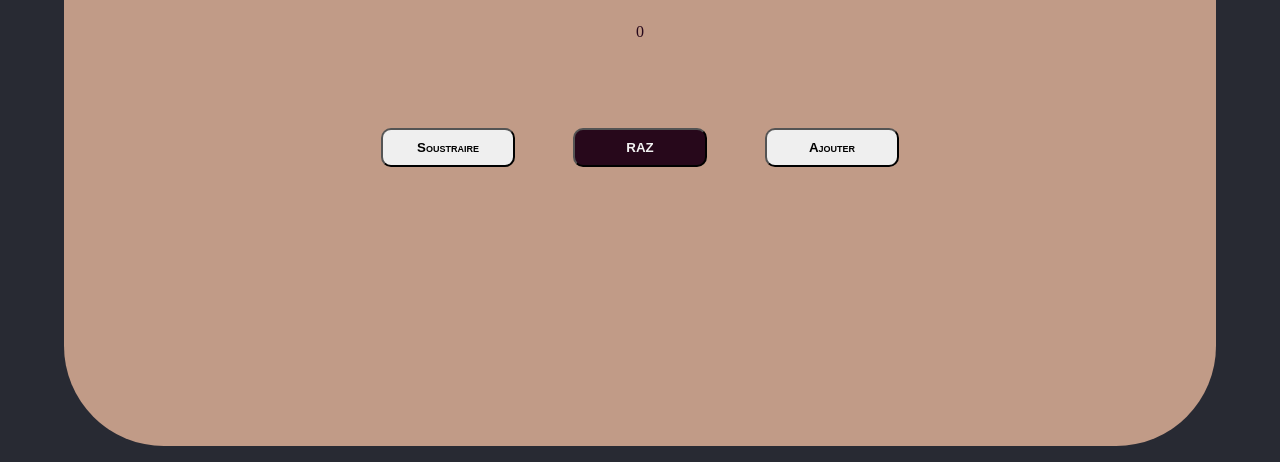
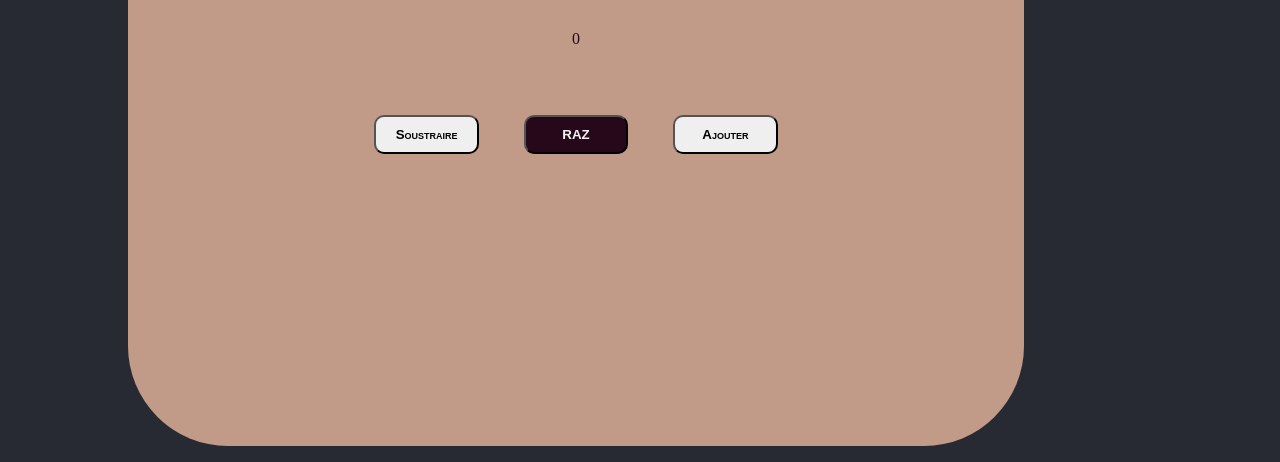
Before and after one commit to ALouKatraz/Compteur, a plain HTML site: page index.html in a window 1280 px wide. Shown: the part 338-800 px from the top of the page. Drawn offline with Linux system fonts and the light colour scheme.

Commit message:
Modification apparence du compteur

```diff
--- a/CSS/style.css
+++ b/CSS/style.css
@@ -13,7 +13,7 @@ main{
     flex-direction: column;
     justify-content: center;
     align-items: center;
-    margin: 2vh 5vw ;
+    margin: 2vh 20vw 2vh 10vw ;
     background-color: #c19b87;
     border-radius: 100px;
     color: #27081b;
```
